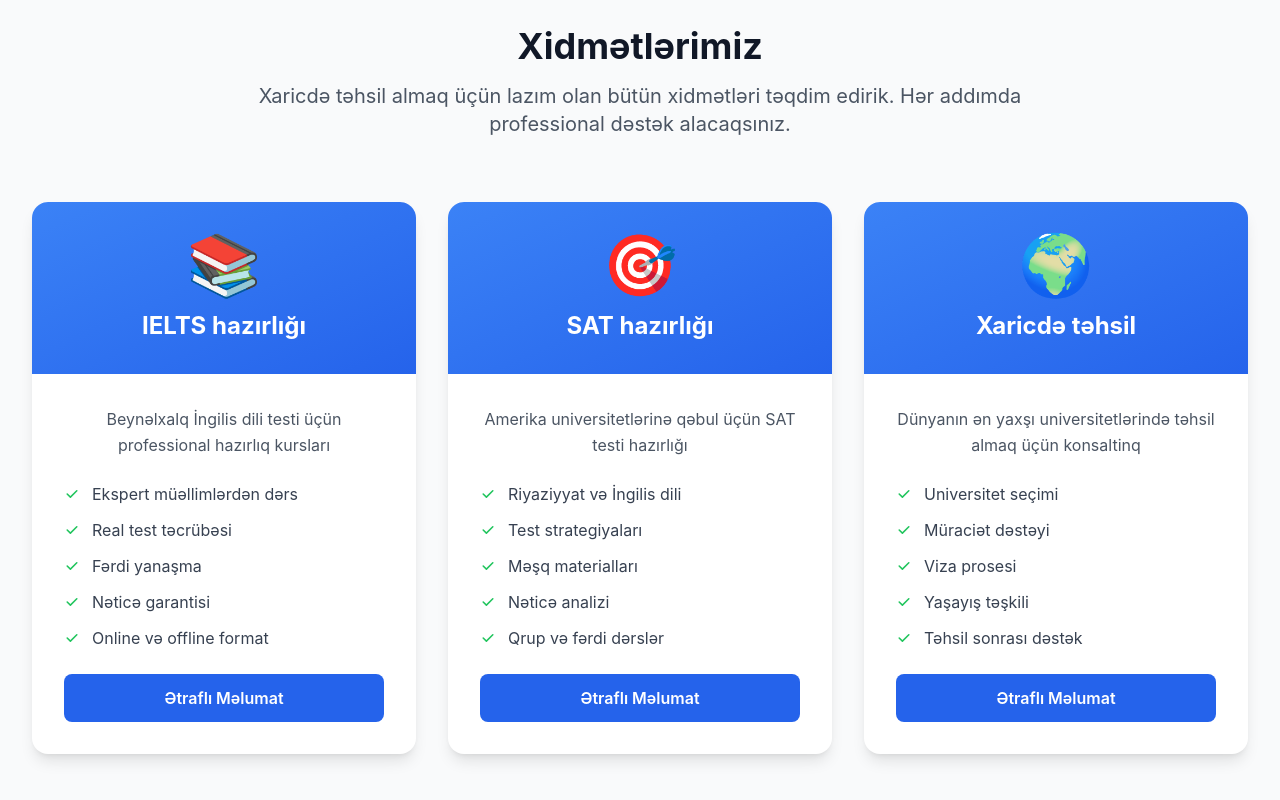
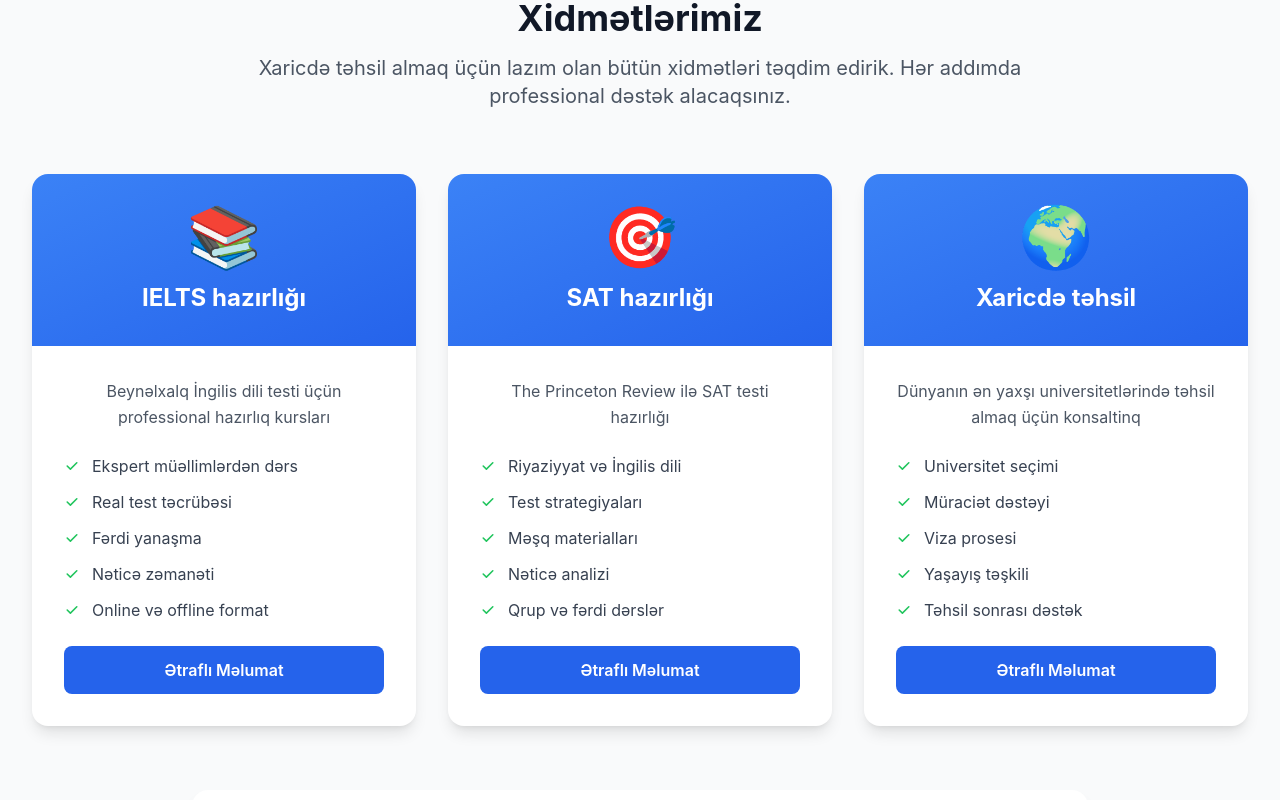
Before and after one commit to Faridmammad/edupol-study-abroad, a React (Create React App) app: page / in a window 1280 px wide. Shown: the part 1068-1868 px from the top of the page. Built offline with nearby package versions, Linux system fonts and the light colour scheme.

Commit message:
Content update

```diff
--- a/src/components/Hero.tsx
+++ b/src/components/Hero.tsx
@@ -39,7 +39,6 @@
               className="bg-white text-primary-700 px-10 py-4 rounded-xl font-bold text-lg shadow-xl hover:bg-primary-100 hover:text-primary-800 transition-all duration-200 focus:outline-none focus:ring-4 focus:ring-primary-300 animate-bounce-slow"
             >
               <span className="inline-flex items-center gap-2">
-                <svg className="w-6 h-6 text-primary-500 animate-pulse" fill="none" stroke="currentColor" strokeWidth="2" viewBox="0 0 24 24"><path strokeLinecap="round" strokeLinejoin="round" d="M8 10h.01M12 14h.01M16 10h.01M21 12c0 4.418-4.03 8-9 8s-9-3.582-9-8 4.03-8 9-8 9 3.582 9 8z" /></svg>
                 Pulsuz Konsultasiya
               </span>
             </button>
--- a/src/data/services.ts
+++ b/src/data/services.ts
@@ -10,7 +10,7 @@
       'Ekspert müəllimlərdən dərs',
       'Real test təcrübəsi',
       'Fərdi yanaşma',
-      'Nəticə garantisi',
+      'Nəticə zəmanəti',
       'Online və offline format'
     ],
     detailedInfo: {
@@ -20,14 +20,14 @@
       materials: 'Rəsmi Cambridge materialları',
       practiceTests: 'Həftədə 1 tam test',
       support: '24/7 müəllim dəstəyi',
-      guarantee: '6.5+ nəticə garantisi',
+      guarantee: '6.5+ nəticə zəmanəti',
       additionalInfo: 'IELTS testi dünyanın ən populyar İngilis dili testidir və 140-dan çox ölkədə tanınır. Kursumuzda hər 4 bacarıq sahəsini (Listening, Reading, Writing, Speaking) əhatə edən intensiv hazırlıq proqramı təqdim edirik.'
     }
   },
   {
     id: '2',
     title: 'SAT hazırlığı',
-    description: 'Amerika universitetlərinə qəbul üçün SAT testi hazırlığı',
+    description: 'The Princeton Review ilə SAT testi hazırlığı',
     icon: '🎯',
     features: [
       'Riyaziyyat və İngilis dili',
@@ -40,10 +40,10 @@
       duration: '4-8 ay',
       price: '1000-2000 AZN',
       schedule: 'Həftədə 4-5 dərs',
-      materials: 'College Board rəsmi materialları',
+      materials: 'The Princeton Review rəsmi materialları',
       practiceTests: 'Həftədə 2 tam test',
       support: 'Ekspert konsultasiya',
-      guarantee: '1400+ nəticə garantisi',
+      guarantee: '1400+ nəticə zəmanəti',
       additionalInfo: 'SAT Amerika universitetlərinə qəbul üçün əsas testdir. Kursumuzda Math və Evidence-Based Reading & Writing bölmələri üzrə dərin hazırlıq, test strategiyaları və vaxt idarəetməsi bacarıqları öyrədilir.'
     }
   },
@@ -66,7 +66,7 @@
       materials: 'Universitet kataloqları və materialları',
       practiceTests: 'Müraciət mətnləri hazırlığı',
       support: 'Tam müşayiət',
-      guarantee: 'Qəbul garantisi',
+      guarantee: 'Qəbul zəmanəti',
       additionalInfo: 'Xaricdə təhsil prosesi mürəkkəb və çoxmərhələli prosesdir. Ekspertlərimiz hər addımda sizə dəstək göstərir: universitet seçimindən tutmuş, qəbul alıb ölkəyə köçənə qədər.'
     }
   }
```
